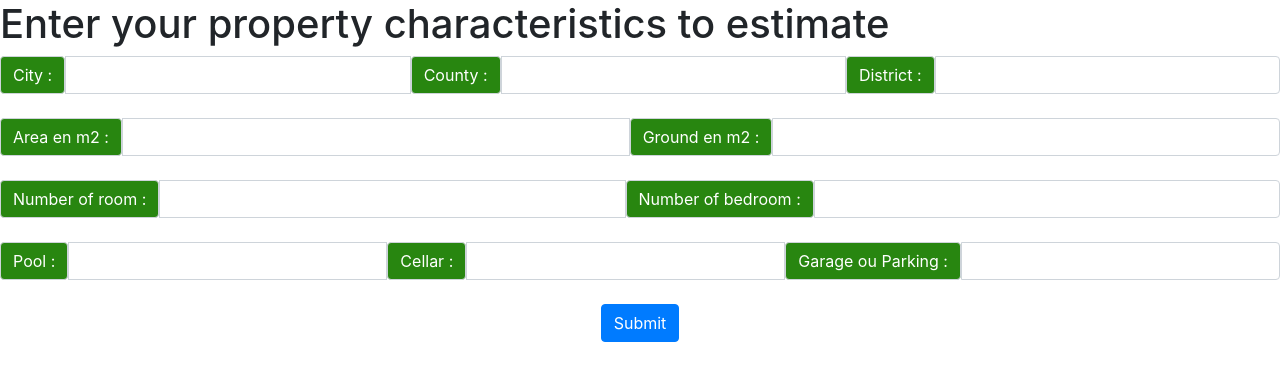
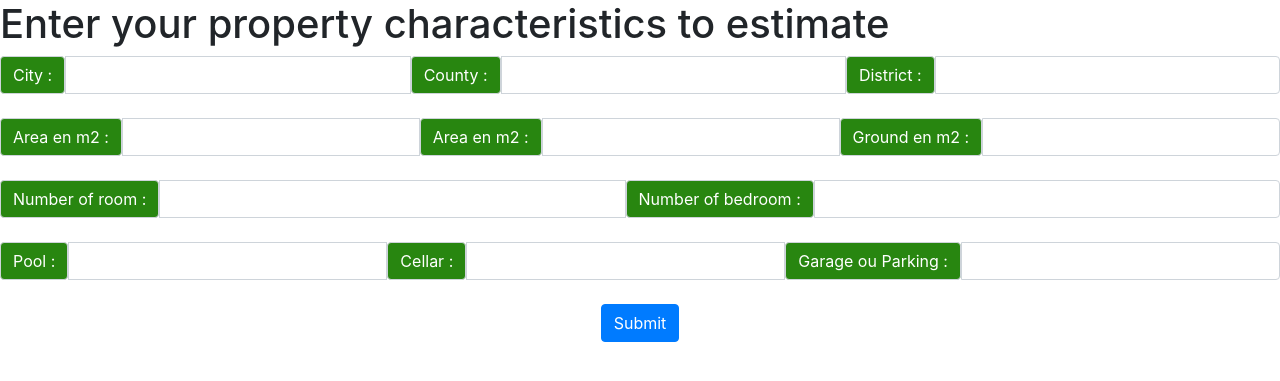
Before and after one commit to laurent-33/ML-09-realestate-djml, a Flask app: page /predict/ in a window 1280 px wide. Shown: the part 68-449 px from the top of the page. Run offline with Flask 2, Linux system fonts and the light colour scheme; some libraries are stand-ins or nearby versions.

Commit message:
julien:mise_a_jour_html_flask

```diff
--- a/scripts/api_flask.py
+++ b/scripts/api_flask.py
@@ -18,10 +18,11 @@ def get_predict():
 def predict():
     input_data = [[
        request.form['city'],
-       request.form['county'],
-       request.form['district'],
-       request.form['area_m2'],
-       request.form['ground_m2'],
+       request.form['departement'],
+       request.form['region'],
+       request.form['type'],
+       request.form['living_area_m2'],
+       request.form['lot_size_m2'],
        request.form['nb_room'],
        request.form['nb_bedroom'],
        request.form['pool'],
@@ -29,7 +30,7 @@ def predict():
        request.form['garage'],
     ]]
 
-    input_data = pd.DataFrame(data=input_data, columns=['city','county','district','area_m2','ground_m2','nb_room','nb_bedroom','pool','cellar','garage'])
+    input_data = pd.DataFrame(data=input_data, columns=['city','county','district','type','living_area_m2','lot_size_m2','nb_room','nb_bedroom','pool','cellar','garage'])
 
     full_pipe = pickle.load(open('./full_pipe.file', 'rb'))
     output = int(full_pipe.predict(input_data)[0])
--- a/templates/get_prediction.html
+++ b/templates/get_prediction.html
@@ -41,21 +41,24 @@
                 <label class="input-group-text" for="city">City :</label>
                 <input type="text" id="city" name="city" class="form-control"/>
 
-                <label class="input-group-text" for="county">County :</label>
-                <input type="text" id="county" name="county" class="form-control"/>
+                <label class="input-group-text" for="departement">County :</label>
+                <input type="text" id="departement" name="departement" class="form-control"/>
 
-                <label class="input-group-text" for="district">District :</label>
-                <input type="text" id="district" name="district" class="form-control"/>
+                <label class="input-group-text" for="region">District :</label>
+                <input type="text" id="region" name="region" class="form-control"/>
             </div>
 
 
             <br>
             <div class="input-group">
-                <label class="input-group-text" for="area_m2">Area en m2 :</label>
-                <input type="number" id="area_m2" name="area_m2" class="form-control"/>
+                <label class="input-group-text" for="type">Area en m2 :</label>
+                <input type="number" id="type" name="type" class="form-control"/>
 
-                <label class="input-group-text" for="ground_m2">Ground en m2 :</label>
-                <input type="number" id="ground_m2" name="ground_m2" class="form-control"/>
+                <label class="input-group-text" for="living_area_m2">Area en m2 :</label>
+                <input type="number" id="living_area_m2" name="living_area_m2" class="form-control"/>
+
+                <label class="input-group-text" for="lot_size_m2">Ground en m2 :</label>
+                <input type="number" id="lot_size_m2" name="lot_size_m2" class="form-control"/>
             </div>
 
 
```
Also changed, not shown: templates/predict.html (+18 -13 lines).
